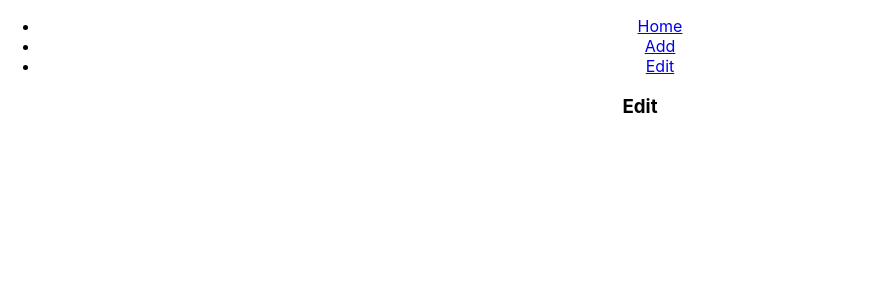
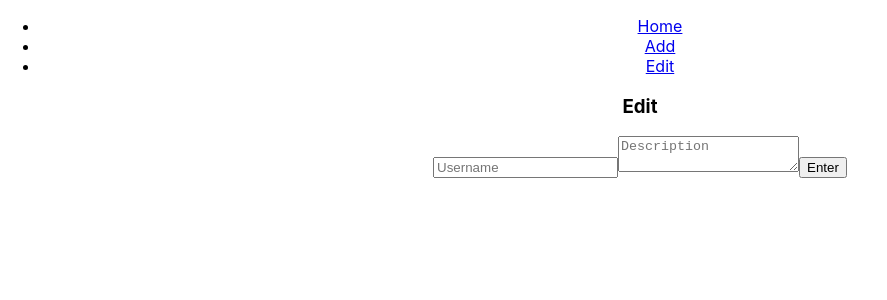
Before and after one commit to truptigaonkar/mern-exercise-tracker, a React (Create React App) app: page /edit/1 in a window 1280 px wide. Shown: the top 300 px of the page, without its empty margins (0-887 px from the left). Built offline with nearby package versions, Linux system fonts and the light colour scheme; no server answers.

Commit message:
Component Edit.js: Fetching previous state movies in input after clicking edit button

```diff
--- a/src/components/Edit.js
+++ b/src/components/Edit.js
@@ -1,11 +1,36 @@
-import React, { Component } from 'react'
+import React, { Component } from 'react';
+import axios from 'axios';
 
 export default class Edit extends Component {
+    constructor(props) {
+        super(props);
+        this.state = {
+            username: '',
+            description: '',
+        };
+    }
+
+    componentDidMount() {
+        const { id } = this.props.match.params;
+        axios.get(`http://localhost:5000/exercises/${id}`)
+        .then((response) => {
+            this.setState({
+                username: response.data.username,
+                description: response.data.description,
+            });
+        });
+      }
+
     render() {
         return (
-            <div>
-               <h3>Edit</h3>
-            </div>
-        )
+          <div>
+            <h3>Edit</h3>
+            <form>
+              <input type="text" name="username" value={this.state.username} placeholder="Username" onChange={(e) => this.setState({ username: e.target.value })} />
+              <textarea name="description" value={this.state.description} placeholder="Description" onChange={(e) => this.setState({ description: e.target.value })} />
+              <button type="submit">Enter</button>
+            </form>
+          </div>
+        );
     }
 }
--- a/src/components/Home.js
+++ b/src/components/Home.js
@@ -74,6 +74,7 @@ handleDelete(id) {
                 <td>{exercise.description}</td>
                 <td>
                   <Link to={`/Details/${exercise._id}`}><button type="submit">Details</button></Link>
+                  <Link to={`/Edit/${exercise._id}`}><button type="submit">Edit</button></Link>
                   <button type="submit" onClick={() => this.handleDelete(exercise._id)}>Delete</button>
                 </td>
               </tr>
```
